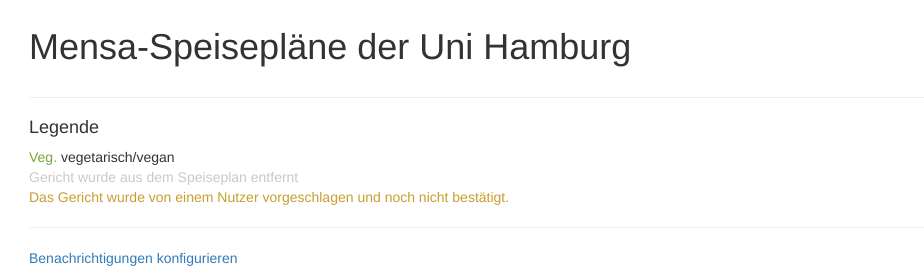
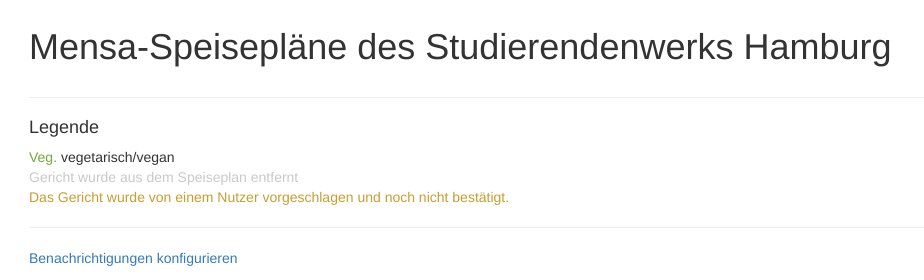
Before and after one commit to lennart-k/mensa-utils, a Django app: template mensautils/canteen/templates/mensautils/mensa.html in a window 1280 px wide. Shown: the top 280 px of the page, without its empty margins (0-924 px from the left). Run offline with Django 3.2, Linux system fonts and the light colour scheme; the template is opened without the code that fills it, so the values that code supplies are empty; some libraries are stand-ins or nearby versions.

Commit message:
sed -i "s/der Uni Hamburg/des Studierendenwerks Hamburg/" mensautils/canteen/templates/mensautils/*

```diff
--- a/mensautils/canteen/templates/mensautils/add_notification.html
+++ b/mensautils/canteen/templates/mensautils/add_notification.html
@@ -2,7 +2,7 @@
 {% load static %}
 
 {% block content %}
-  <h1>Mensa-Speisepläne der Uni Hamburg</h1>
+  <h1>Mensa-Speisepläne des Studierendenwerks Hamburg</h1>
 
   {% if request.user.is_authenticated %}
     <p>Hallo, <em>{{ request.user.username }}</em>.</p>
--- a/mensautils/canteen/templates/mensautils/base.html
+++ b/mensautils/canteen/templates/mensautils/base.html
@@ -7,7 +7,7 @@
 
     <link rel="stylesheet" href="{% static 'mensautils/css/bootstrap.min.css' %}">
 
-    <title>Mensa-Speisepläne der Uni Hamburg</title>
+    <title>Mensa-Speisepläne des Studierendenwerks Hamburg</title>
 
     {% block additional_css %}
     {% endblock additional_css %}
--- a/mensautils/canteen/templates/mensautils/delete_notification.html
+++ b/mensautils/canteen/templates/mensautils/delete_notification.html
@@ -2,7 +2,7 @@
 {% load static %}
 
 {% block content %}
-  <h1>Mensa-Speisepläne der Uni Hamburg</h1>
+  <h1>Mensa-Speisepläne des Studierendenwerks Hamburg</h1>
 
   {% if request.user.is_authenticated %}
     <p>Hallo, <em>{{ request.user.username }}</em>.</p>
--- a/mensautils/canteen/templates/mensautils/mensa.html
+++ b/mensautils/canteen/templates/mensautils/mensa.html
@@ -4,7 +4,7 @@
 {% load canteen %}
 
 {% block content %}
-  <h1>Mensa-Speisepläne der Uni Hamburg</h1>
+  <h1>Mensa-Speisepläne des Studierendenwerks Hamburg</h1>
 
   {% if request.user.is_authenticated %}
     <p>Hallo, <em>{{ request.user.username }}</em>.</p>
--- a/mensautils/canteen/templates/mensautils/notifications.html
+++ b/mensautils/canteen/templates/mensautils/notifications.html
@@ -2,7 +2,7 @@
 {% load static %}
 
 {% block content %}
-  <h1>Mensa-Speisepläne der Uni Hamburg</h1>
+  <h1>Mensa-Speisepläne des Studierendenwerks Hamburg</h1>
 
   {% if request.user.is_authenticated %}
     <p>Hallo, <em>{{ request.user.username }}</em>.</p>
--- a/mensautils/canteen/templates/mensautils/rate_serving.html
+++ b/mensautils/canteen/templates/mensautils/rate_serving.html
@@ -2,7 +2,7 @@
 {% load static %}
 
 {% block content %}
-  <h1>Mensa-Speisepläne der Uni Hamburg</h1>
+  <h1>Mensa-Speisepläne des Studierendenwerks Hamburg</h1>
 
   {% if request.user.is_authenticated %}
     <p>Hallo, <em>{{ request.user.username }}</em>.</p>
--- a/mensautils/canteen/templates/mensautils/report_deprecation.html
+++ b/mensautils/canteen/templates/mensautils/report_deprecation.html
@@ -2,7 +2,7 @@
 {% load static %}
 
 {% block content %}
-  <h1>Mensa-Speisepläne der Uni Hamburg</h1>
+  <h1>Mensa-Speisepläne des Studierendenwerks Hamburg</h1>
 
   {% if request.user.is_authenticated %}
     <p>Hallo, <em>{{ request.user.username }}</em>.</p>
--- a/mensautils/canteen/templates/mensautils/statistics.html
+++ b/mensautils/canteen/templates/mensautils/statistics.html
@@ -3,7 +3,7 @@
 
 {% block content %}
   <div class="container" style="width: 98%;">
-    <h1>Statistiken - Mensa-Speisepläne der Uni Hamburg</h1>
+    <h1>Statistiken - Mensa-Speisepläne des Studierendenwerks Hamburg</h1>
 
     <div class="row">
       <div class="col-md-6">
--- a/mensautils/canteen/templates/mensautils/submit_serving.html
+++ b/mensautils/canteen/templates/mensautils/submit_serving.html
@@ -2,7 +2,7 @@
 {% load static %}
 
 {% block content %}
-  <h1>Mensa-Speisepläne der Uni Hamburg</h1>
+  <h1>Mensa-Speisepläne des Studierendenwerks Hamburg</h1>
 
   {% if request.user.is_authenticated %}
     <p>Hallo, <em>{{ request.user.username }}</em>.</p>
--- a/mensautils/canteen/templates/mensautils/verify_serving.html
+++ b/mensautils/canteen/templates/mensautils/verify_serving.html
@@ -2,7 +2,7 @@
 {% load static %}
 
 {% block content %}
-  <h1>Mensa-Speisepläne der Uni Hamburg</h1>
+  <h1>Mensa-Speisepläne des Studierendenwerks Hamburg</h1>
 
   {% if request.user.is_authenticated %}
     <p>Hallo, <em>{{ request.user.username }}</em>.</p>
```
